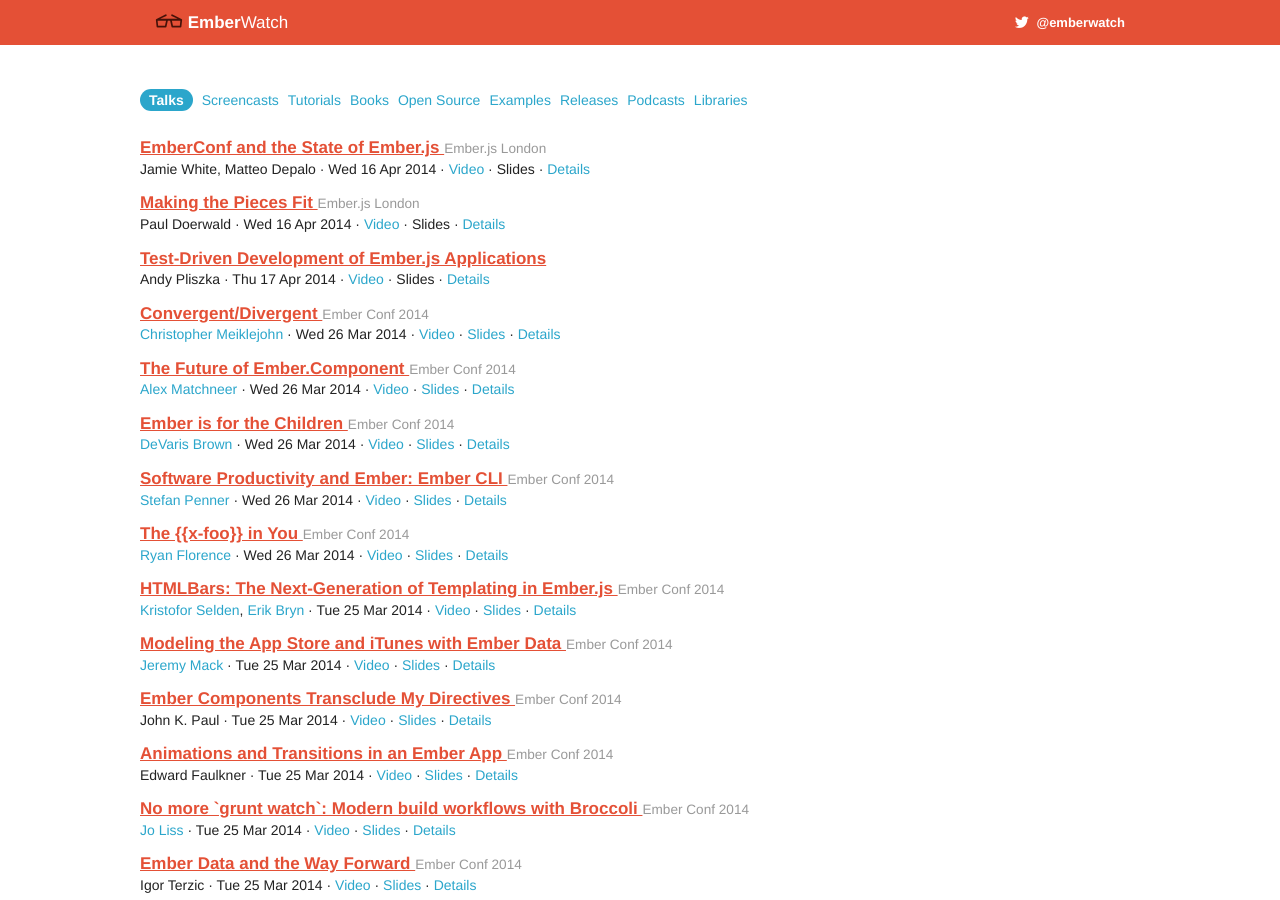
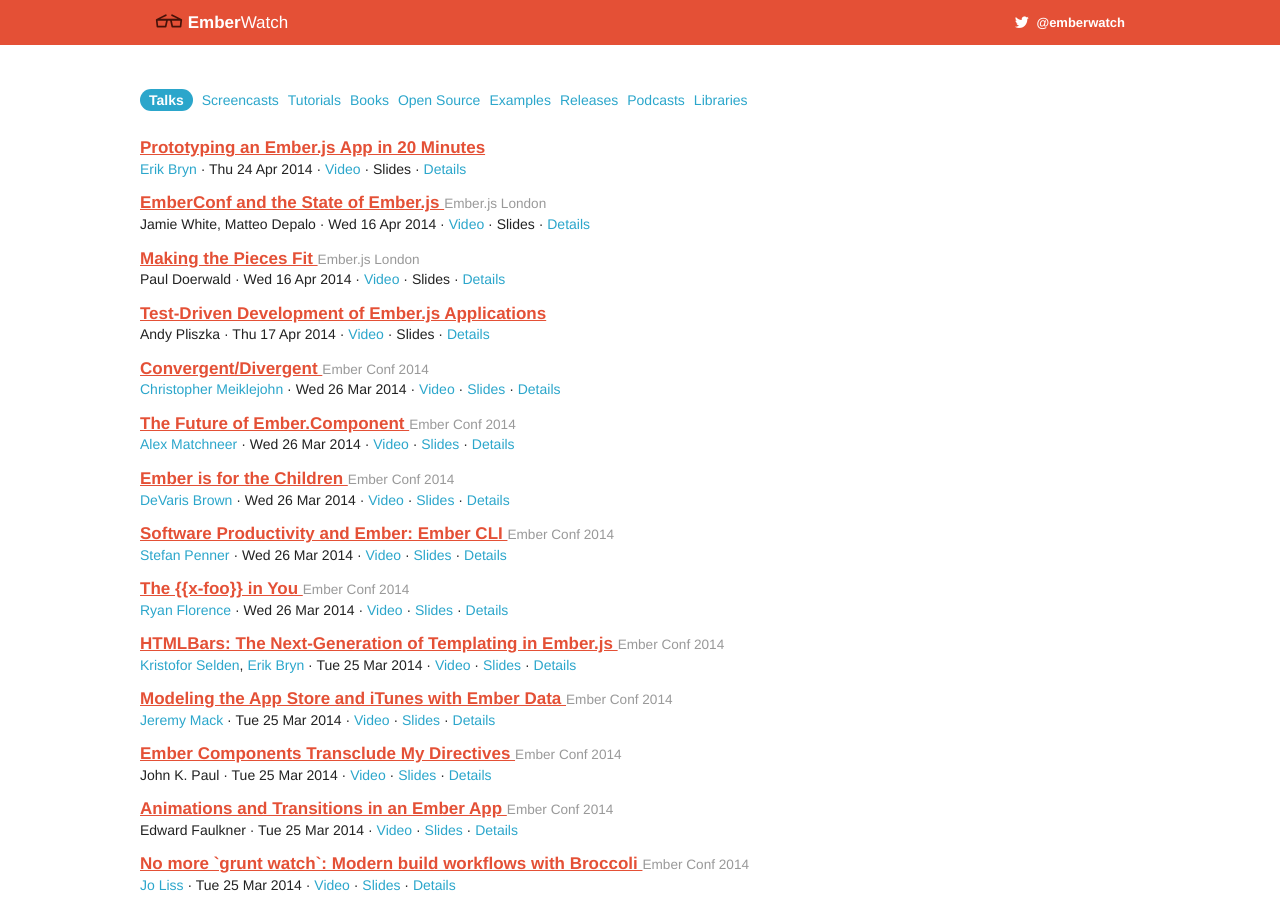
Before and after one commit to emberwatch/emberwatch, a Jekyll site: the page built from index.html, in a window 1280 px wide and 900 px high. Built offline with Jekyll 4.4.1, drawn with Linux system fonts in a browser that asks for light colours; comment, search, counter and statistics services are not loaded.

Commit message:
"Prototyping an Ember.js App in 20 Minutes" talk by Erik Bryn.

```diff
--- a/_data/talks.yml
+++ b/_data/talks.yml
@@ -1,4 +1,12 @@
 ---
+- title: "Prototyping an Ember.js App in 20 Minutes"
+  date: '2014-04-24'
+  author_ids:
+  - 39
+  videos:
+  - https://www.youtube.com/watch?v=Hm8XsgKT0Qw
+  url: "https://www.youtube.com/watch?v=Hm8XsgKT0Qw"
+  id: 184
 - title: "EmberConf and the State of Ember.js"
   date: '2014-04-16'
   event_id: 13
```
